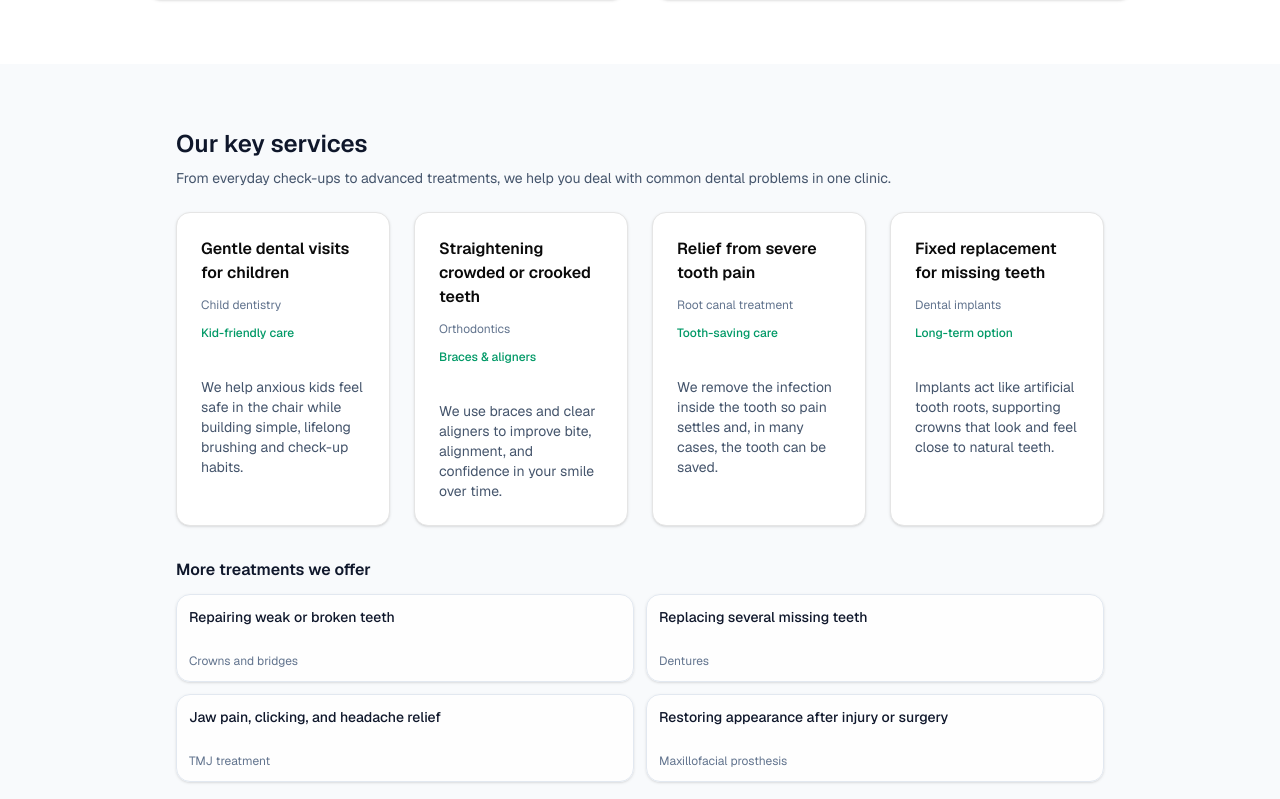
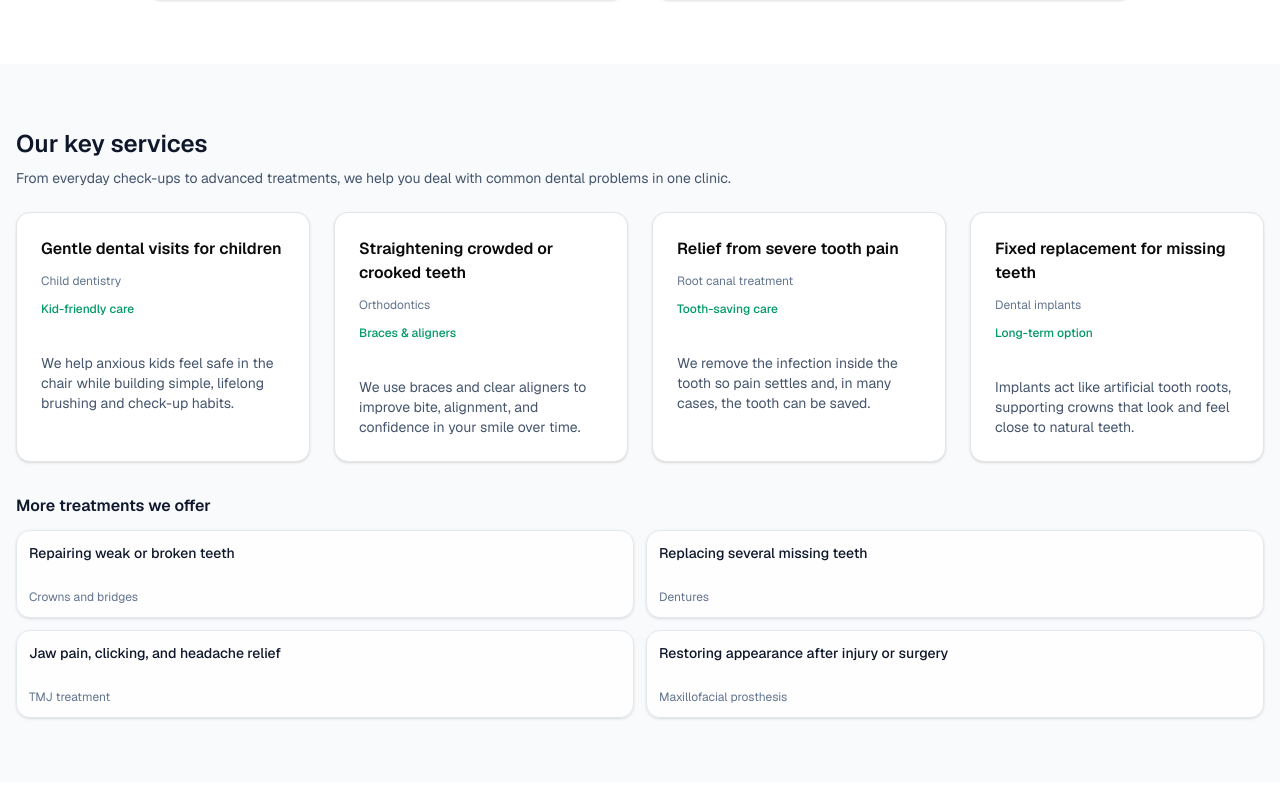
Before and after one commit to fooorrrceee/rr-dental-flip, a Next.js app in the folder landing-course/: page / in a window 1280 px wide. Shown: the part 1041-1840 px from the top of the page. Built offline with nearby package versions, Linux system fonts and the light colour scheme.

Commit message:
delete SectionContent and apply its functionality inside Section.tsx as  a prop

```diff
--- a/landing-course/app/components/Section.tsx
+++ b/landing-course/app/components/Section.tsx
@@ -6,7 +6,16 @@ type SectionProps = {
   background?: "white" | "muted";
   paddingY?: "normal" | "comfortable";
   children: React.ReactNode;
+  maxWidth?: "narrow" | "normal" | "wide" | "full";
 };
+
+const maxWidthClasses: Record<NonNullable<SectionProps["maxWidth"]>, string> = {
+  narrow: "max-w-3xl",
+  normal: "max-w-5xl",
+  wide: "max-w-6xl",
+  full: "max-w-none",
+};
+
 
 export function Section({
   id,
@@ -14,6 +23,7 @@ export function Section({
   background = "white",
   paddingY = "normal",
   children,
+  maxWidth = "normal",
 }: SectionProps) {
   const bgClass = background === "muted" ? "bg-slate-50" : "bg-white";
   const pyClass =
@@ -25,7 +35,7 @@ export function Section({
       className={`${bgClass} ${pyClass} scroll-mt-16`}
       aria-labelledby={ariaLabelledBy}
     >
-      <div className="mx-auto max-w-5xl px-4">
+      <div className="mx-auto ${maxWidthClasses[maxWidth]} px-4">
         {children}
       </div>
     </section>
--- a/landing-course/app/components/SectionContent.tsx
+++ /dev/null
@@ -1,18 +0,0 @@
-import { ReactNode } from "react";
-
-type SectionContentProps = {
-  children: ReactNode;
-  className?: string;
-};
-
-export function SectionContent({ children, className }: SectionContentProps) {
-  return (
-    <div
-      className={`mx-auto max-w-5xl px-4 sm:px-6 lg:px-8 ${
-        className ?? ""
-      }`}
-    >
-      {children}
-    </div>
-  );
-}
--- a/landing-course/app/components/ServicesSection.tsx
+++ b/landing-course/app/components/ServicesSection.tsx
@@ -6,8 +6,6 @@ import {
 } from "@/components/ui/card";
 import type { Service } from "@/app/dentist-config";
 import {Section} from "@/app/components/Section";
-import { SectionContent } from "@/app/components/SectionContent";
-
 
 
 type ServicesSectionProps = {
@@ -31,16 +29,17 @@ export function ServicesSection({ title, intro, services }: ServicesSectionProps
       background="muted"
       paddingY="normal"
     >
-      <SectionContent>
       <h2
         id="services-heading"
         className="text-2xl font-semibold text-slate-900"
       >
         {title}
       </h2>
+
       <p className="mt-2 text-sm text-slate-600">
         {intro}
       </p>
+
       {/* Core services as full cards */}
       <div className="mt-6 grid gap-6 sm:grid-cols-2 lg:grid-cols-4">
         {coreServices.map((service) => (
@@ -66,6 +65,7 @@ export function ServicesSection({ title, intro, services }: ServicesSectionProps
           </Card>
         ))}
       </div>
+
       {/* Additional services as a compact list */}
       {additionalServices.length > 0 && (
         <div className="mt-8">
@@ -88,7 +88,6 @@ export function ServicesSection({ title, intro, services }: ServicesSectionProps
           </ul>
         </div>
       )}
-      </SectionContent>
     </Section>
   );
 }
```
Lines whose indentation alone changed are shown as unchanged.
